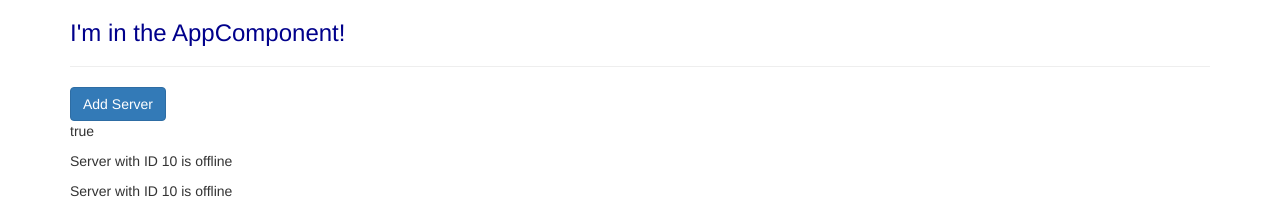
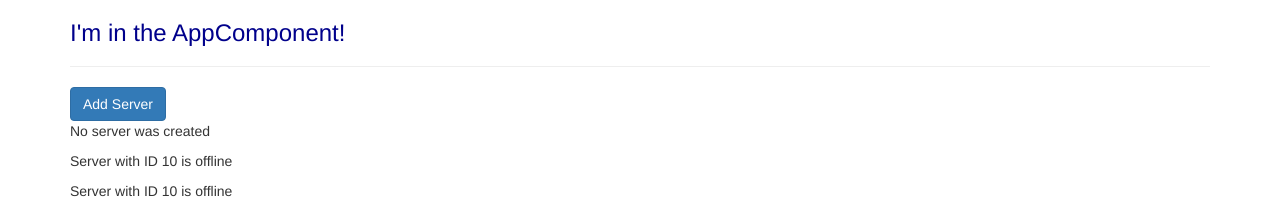
Before and after one commit to RemekGdansk/complete-guide-to-angular, an Angular app: page / in a window 1280 px wide. Shown: the top 211 px of the page. Built offline with nearby package versions, Linux system fonts and the light colour scheme.

Commit message:
After S02L27

```diff
--- a/src/app/servers/servers.component.html
+++ b/src/app/servers/servers.component.html
@@ -1,4 +1,5 @@
-<button class="btn btn-primary" [disabled]="!allowNewServer">Add Server</button>
-<p [innerText]="allowNewServer"></p>
+<button class="btn btn-primary" [disabled]="!allowNewServer" (click)="onCreateServer()">Add Server</button>
+<!--<p [innerText]="allowNewServer"></p>-->
+<p>{{ serverCreationStatus }}</p>
 <app-server></app-server>
 <app-server></app-server>
--- a/src/app/servers/servers.component.ts
+++ b/src/app/servers/servers.component.ts
@@ -9,6 +9,8 @@ export class ServersComponent implements OnInit {
 
   allowNewServer = false;
 
+  serverCreationStatus = 'No server was created';
+
   constructor() {
     setTimeout(() => {
       this.allowNewServer = true;
@@ -18,4 +20,8 @@ export class ServersComponent implements OnInit {
   ngOnInit() {
   }
 
+  onCreateServer() {
+    this.serverCreationStatus = 'Server was created';
+  }
+
 }
```
